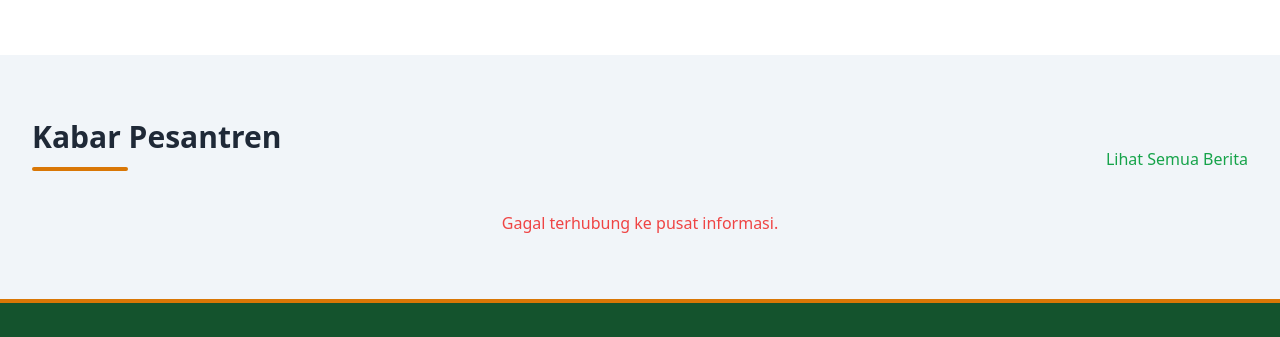
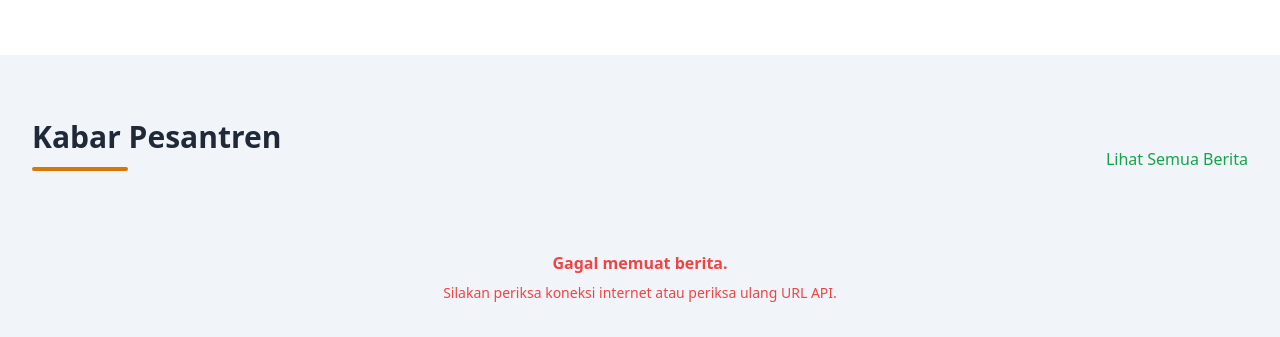
Before and after one commit to coimnoersalim-ux/Yayasan-Riyadul-Hikmah-Mekarrahayu, a plain HTML site: page index.html in a window 1280 px wide. Shown: the part 1457-1794 px from the top of the page. Drawn offline with nearby package versions, Linux system fonts and the light colour scheme; no server answers.

Commit message:
Update index.html

```diff
--- a/index.html
+++ b/index.html
@@ -34,7 +34,6 @@
         <div class="max-w-7xl mx-auto px-4 sm:px-6 lg:px-8">
             <div class="flex justify-between h-16 items-center">
                 <div class="flex items-center gap-3">
-                    <!-- Placeholder Logo -->
                     <div class="w-10 h-10 bg-white rounded-full flex items-center justify-center text-pesantren-800 font-bold text-xl">
                         RH
                     </div>
@@ -50,7 +49,6 @@
                     <a href="#galeri" class="hover:text-emas transition">Galeri</a>
                     <a href="#" class="bg-emas hover:bg-yellow-600 text-white px-4 py-2 rounded-md transition shadow-md">Portal Login</a>
                 </div>
-                <!-- Mobile menu button -->
                 <div class="md:hidden flex items-center">
                     <button class="text-white hover:text-emas focus:outline-none">
                         <i class="fas fa-bars text-2xl"></i>
@@ -63,7 +61,6 @@
     <!-- Hero Section -->
     <header class="relative bg-pesantren-900 text-white overflow-hidden">
         <div class="absolute inset-0 opacity-20">
-            <!-- Background pattern or image placeholder -->
             <img src="https://images.unsplash.com/photo-1584551246679-0daf3d275d0f?ixlib=rb-4.0.3&auto=format&fit=crop&w=1920&q=80" alt="Masjid Background" class="w-full h-full object-cover">
         </div>
         <div class="relative max-w-7xl mx-auto px-4 sm:px-6 lg:px-8 py-24 lg:py-32 flex flex-col items-center text-center">
@@ -85,7 +82,7 @@
         </div>
     </header>
 
-   <!-- Unit Pendidikan & Kepesantrenan Section -->
+    <!-- Unit Pendidikan & Kepesantrenan Section -->
     <section id="lembaga" class="py-16 bg-white">
         <div class="max-w-7xl mx-auto px-4 sm:px-6 lg:px-8">
             <div class="text-center mb-12">
@@ -94,7 +91,7 @@
                 <p class="mt-4 text-gray-600">Terintegrasi dalam satu kawasan di bawah naungan Yayasan Riyadul Hikmah Mekarrahayu.</p>
             </div>
 
-            <!-- Pesantren: Hero Card (Lebih Menonjol) -->
+            <!-- Pesantren: Hero Card -->
             <div class="bg-pesantren-800 rounded-2xl shadow-xl overflow-hidden mb-10 flex flex-col md:flex-row transform transition hover:shadow-2xl">
                 <div class="md:w-1/3 bg-pesantren-900 p-8 flex flex-col justify-center items-center text-center border-b-4 md:border-b-0 md:border-r-4 border-emas">
                     <i class="fas fa-mosque text-6xl text-emas mb-4"></i>
@@ -102,9 +99,7 @@
                     <span class="text-pesantren-100 font-medium mt-1">Riyadul Hikmah</span>
                 </div>
                 <div class="md:w-2/3 p-8 flex flex-col justify-center relative">
-                    <!-- Watermark Icon Background -->
                     <i class="fas fa-book-open absolute right-5 bottom-5 text-8xl text-pesantren-700 opacity-20 pointer-events-none"></i>
-
                     <h4 class="text-xl font-bold text-emas mb-3">Pusat Kajian Islam & Pembentukan Karakter</h4>
                     <p class="text-gray-200 mb-6 leading-relaxed">
                         Pondok Pesantren Riyadul Hikmah adalah pilar utama pendidikan kami. Berfokus pada pendidikan salafiyah, tahfidzul Qur'an, kajian kitab kuning, dan amaliah ahlussunnah wal jama'ah untuk mencetak kader ulama yang berakhlakul karimah.
@@ -117,7 +112,7 @@
                 </div>
             </div>
 
-            <!-- Formal Schools: Grid 3 Kolom -->
+            <!-- Formal Schools -->
             <div class="grid grid-cols-1 md:grid-cols-3 gap-8 mt-8">
                 <!-- PAUD -->
                 <div class="bg-slate-50 rounded-xl border border-gray-200 p-8 shadow-sm hover:shadow-md hover:border-emas transition flex flex-col items-center text-center group">
@@ -152,7 +147,7 @@
         </div>
     </section>
 
-    <!-- Berita & Informasi (Mengadopsi gaya Portal SID) -->
+    <!-- Berita & Informasi -->
     <section id="berita" class="py-16 bg-slate-100">
         <div class="max-w-7xl mx-auto px-4 sm:px-6 lg:px-8">
             <div class="flex justify-between items-end mb-10">
@@ -215,60 +210,43 @@
     </footer>
 
     <script>
-        // Data statis sebagai fallback jika URL Apps Script belum diatur
-        const dataBeritaStatis = [
-            {
-                ID: 1,
-                Tanggal: "2026-11-15",
-                Kategori: "Pengumuman",
-                Judul: "Pembukaan Pendaftaran Santri Baru (PPDB) Tahun Ajaran 2027/2028",
-                Isi_Berita: "Yayasan Riyadul Hikmah Mekarrahayu resmi membuka pendaftaran untuk unit PAUD, MTs, dan MA Darul Hikmah secara terpadu.",
-                URL_Gambar: "https://via.placeholder.com/400x250?text=Pengumuman"
-            },
-            {
-                ID: 2,
-                Tanggal: "2026-11-10",
-                Kategori: "Kegiatan",
-                Judul: "Simulasi E-Voting Pemilihan Ketua OSIS MTs & MA Darul Hikmah",
-                Isi_Berita: "Dalam rangka pengenalan demokrasi digital, para santri antusias mengikuti simulasi e-voting berbasis web.",
-                URL_Gambar: "https://via.placeholder.com/400x250?text=Kegiatan"
-            },
-            {
-                ID: 3,
-                Tanggal: "2026-10-22",
-                Kategori: "Prestasi",
-                Judul: "Peringatan Hari Santri Nasional 2026 Berlangsung Khidmat",
-                Isi_Berita: "Seluruh elemen Yayasan Riyadul Hikmah Mekarrahayu menggelar upacara dan berbagai perlombaan khazanah Islam.",
-                URL_Gambar: "https://via.placeholder.com/400x250?text=Prestasi"
-            }
-        ];
-
-        // --- GANTI URL INI DENGAN URL WEB APP GOOGLE APPS SCRIPT ANDA LALU HAPUS TANDA KUTIP DUA KALI ---
-        // Contoh: const API_URL = 'https://script.google.com/macros/s/AKfycbwXZK0O2PumCpPTOnd7ik8zPmSS_OumEYa3QBPd3NWtwaNdtarFLdN7ISAf61c2GuIC/exec';
-      const API_URL = 'https://script.google.com/macros/s/AKfycbwXZK002PumCpPTOnd7ik8zPmSS_OumEYa3QBPd3NWtwaNdtarFLdN7ISAf6lc2GuIC/exec';
+        // URL API sudah diatur sesuai gambar yang Anda berikan
+        const API_URL = 'https://script.google.com/macros/s/AKfycbwXZK002PumCpPTOnd7ik8zPmSS_OumEYa3QBPd3NWtwaNdtarFLdN7ISAf6lc2GuIC/exec';
 
         async function muatBerita() {
             const wadah = document.getElementById('wadah-berita');
+
+            // Tampilkan pesan loading
+            wadah.innerHTML = '<div class="col-span-full text-center text-gray-500 py-10">Memuat berita pesantren...</div>';
+
             try {
-                let dataBerita = dataBeritaStatis;
+                // Tambahkan parameter waktu '?t=' untuk mencegah cache secara paksa
+                const response = await fetch(API_URL + '?t=' + new Date().getTime());
 
-                // Coba ambil data dari API jika URL sudah diset
-                if (API_URL !== 'URL_GAS_ANDA') {
-                    const response = await fetch(API_URL + '?t=' + new Date().getTime());
-                     const json = await response.json();
-                     if (json.status === 'success') {
-                         dataBerita = json.data;
-                     }
+                if (!response.ok) {
+                    throw new Error(`HTTP error! status: ${response.status}`);
                 }
 
-                if (dataBerita && dataBerita.length > 0) {
-                    wadah.innerHTML = '';
-                    const beritaTerbaru = dataBerita.slice(0, 3);
+                const json = await response.json();
+
+                if (json.status === 'success' && json.data.length > 0) {
+                    wadah.innerHTML = ''; // Kosongkan wadah loading
+
+                    // Ambil maksimal 3 berita terbaru
+                    const beritaTerbaru = json.data.slice(0, 3);
 
                     beritaTerbaru.forEach(item => {
                         let warnaLabel = 'bg-pesantren-600';
                         if(item.Kategori === 'Kegiatan') warnaLabel = 'bg-emas';
                         if(item.Kategori === 'Prestasi') warnaLabel = 'bg-blue-600';
+
+                        // Format tanggal yang lebih rapi
+                        let tanggalFormat = 'Tanggal Tidak Valid';
+                        try {
+                           tanggalFormat = new Date(item.Tanggal).toLocaleDateString('id-ID', {day: 'numeric', month: 'long', year: 'numeric'});
+                        } catch (e) {
+                           console.warn("Format tanggal salah:", item.Tanggal);
+                        }
 
                         const card = `
                         <div class="bg-white rounded-lg overflow-hidden shadow border border-gray-200 flex flex-col h-full">
@@ -278,7 +256,7 @@
                             </div>
                             <div class="p-5 flex flex-col flex-grow">
                                 <div class="text-xs text-gray-500 mb-2">
-                                    <i class="far fa-calendar-alt mr-1"></i> ${new Date(item.Tanggal).toLocaleDateString('id-ID', {day: 'numeric', month: 'long', year: 'numeric'})}
+                                    <i class="far fa-calendar-alt mr-1"></i> ${tanggalFormat}
                                 </div>
                                 <h3 class="font-bold text-lg mb-2 line-clamp-2 text-gray-800">${item.Judul}</h3>
                                 <p class="text-gray-600 text-sm line-clamp-3 mb-4">${item.Isi_Berita}</p>
@@ -292,11 +270,15 @@
                     wadah.innerHTML = '<div class="col-span-full text-center text-gray-500">Belum ada berita yang dipublikasikan.</div>';
                 }
             } catch (error) {
-                console.error('Gagal memuat berita:', error);
-                wadah.innerHTML = '<div class="col-span-full text-center text-red-500">Gagal terhubung ke pusat informasi.</div>';
+                console.error('Error fetching data:', error);
+                wadah.innerHTML = `<div class="col-span-full text-center text-red-500 py-10">
+                    <p class="font-bold mb-2">Gagal memuat berita.</p>
+                    <p class="text-sm">Silakan periksa koneksi internet atau periksa ulang URL API.</p>
+                </div>`;
             }
         }
 
+        // Jalankan fungsi saat halaman dimuat
         document.addEventListener('DOMContentLoaded', muatBerita);
     </script>
 </body>
```
